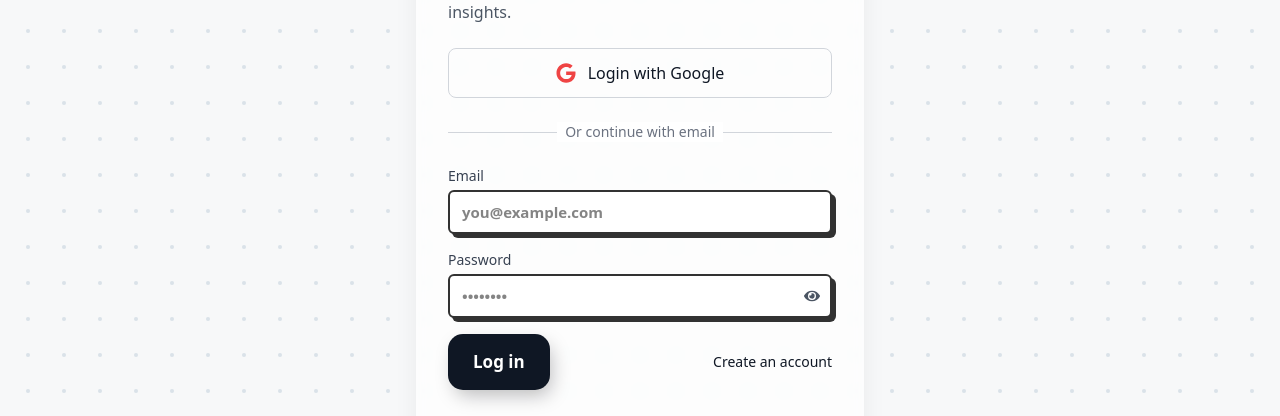
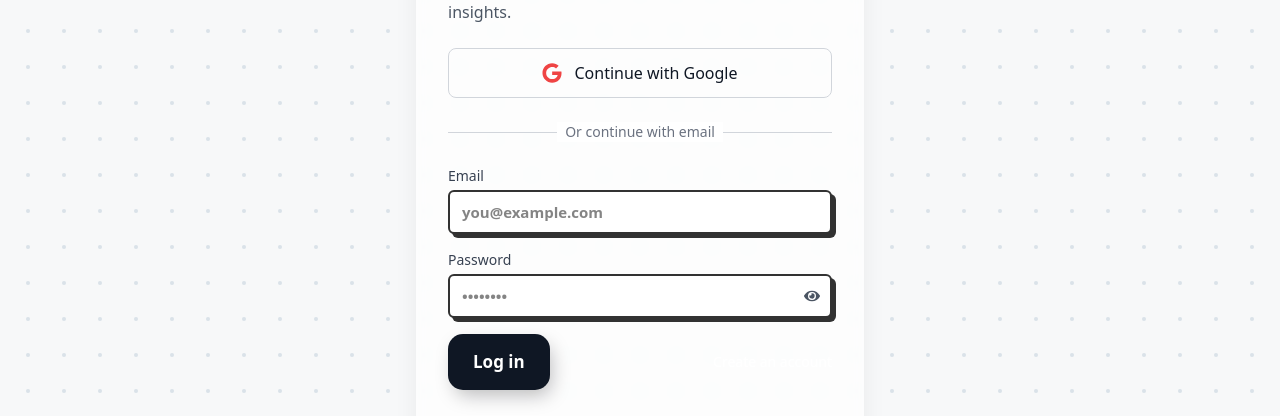
Before and after one commit to Rangan2008/SkillSnap-2025, a Next.js app: page /login in a window 1280 px wide. Shown: the part 279-695 px from the top of the page. Built offline with nearby package versions, Linux system fonts and the light colour scheme; no server answers.

Commit message:
Refactor login page with improved Google login flow

```diff
--- a/app/login/page.jsx
+++ b/app/login/page.jsx
@@ -151,10 +151,10 @@ export default function LoginPage(){
             type="button"
             onClick={handleGoogleLogin}
             disabled={loading}
-            className="mt-6 w-full flex items-center justify-center gap-3 px-4 py-3 border border-gray-300 rounded-lg hover:bg-gray-50 transition-colors disabled:opacity-50 disabled:cursor-not-allowed"
+            className="mt-6 w-full flex items-center justify-center gap-3 px-4 py-3 border border-gray-300 rounded-lg hover:bg-gray-50 transition-colors disabled:opacity-50 disabled:cursor-not-allowed group"
           >
             <FaGoogle className="text-red-500" size={20} />
-            <span className="font-medium dark:hover:text-black">Login with Google</span>
+            <span className="font-medium group-hover:text-black">Continue with Google</span>
           </button>
 
           <div className="mt-6 relative">
@@ -188,7 +188,7 @@ export default function LoginPage(){
               <button type="submit" className="animated-btn animated-btn--primary w-full sm:w-auto text-center" disabled={loading}>
                 {loading ? 'Signing in...' : 'Log in'}
               </button>
-              <Link href="/signup" className="text-sm text-primary">Create an account</Link>
+              <Link href="/signup" className="text-sm text-white hover:text-black">Create an account</Link>
             </div>
           </form>
 
```
